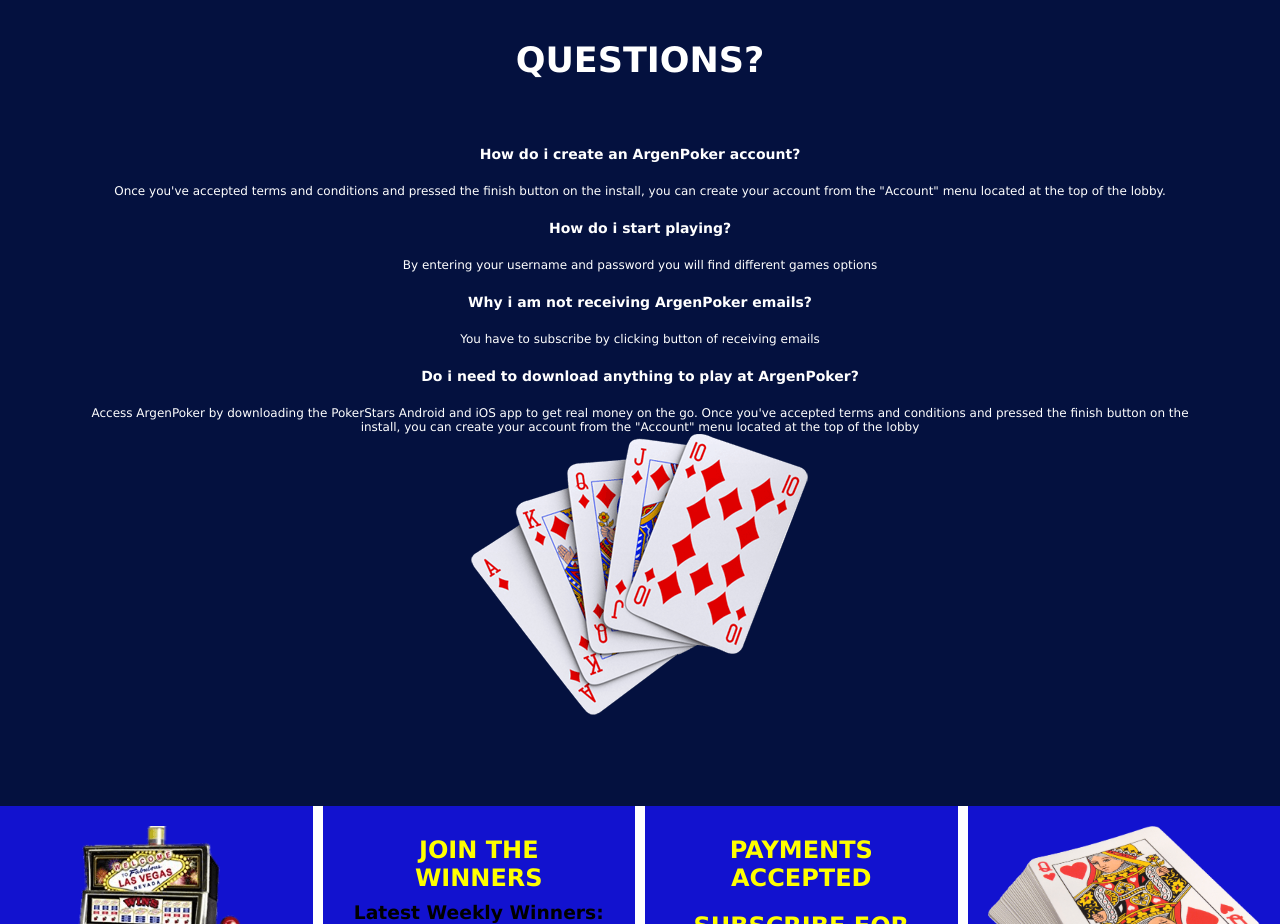
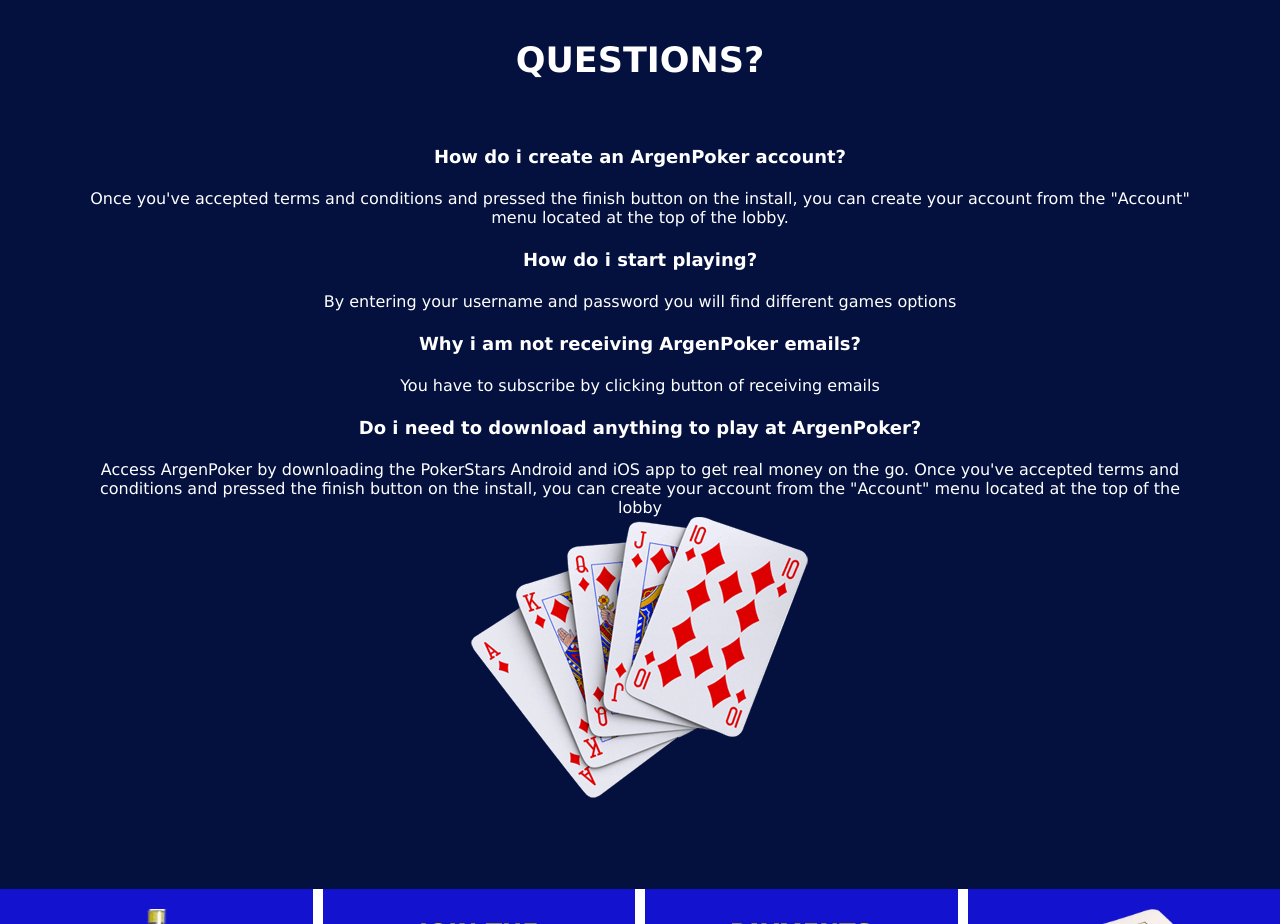
Before and after one commit to Nalmadapaz/proyecto-coder, a plain HTML site: page index.html in a window 1280 px wide. Shown: the part 1840-2764 px from the top of the page. Drawn offline with Linux system fonts and the light colour scheme.

Commit message:
Inclusion laptop index

```diff
--- a/css/styles.css
+++ b/css/styles.css
@@ -412,5 +412,15 @@
 }
 
 @media (min-width: 768px) {
+.questions {
+  flex-direction: column;
+}
 
+.paragraph{
+  font-size: 16px;
 }
+
+.question-title {
+  font-size: 18px;
+}
+}
```
